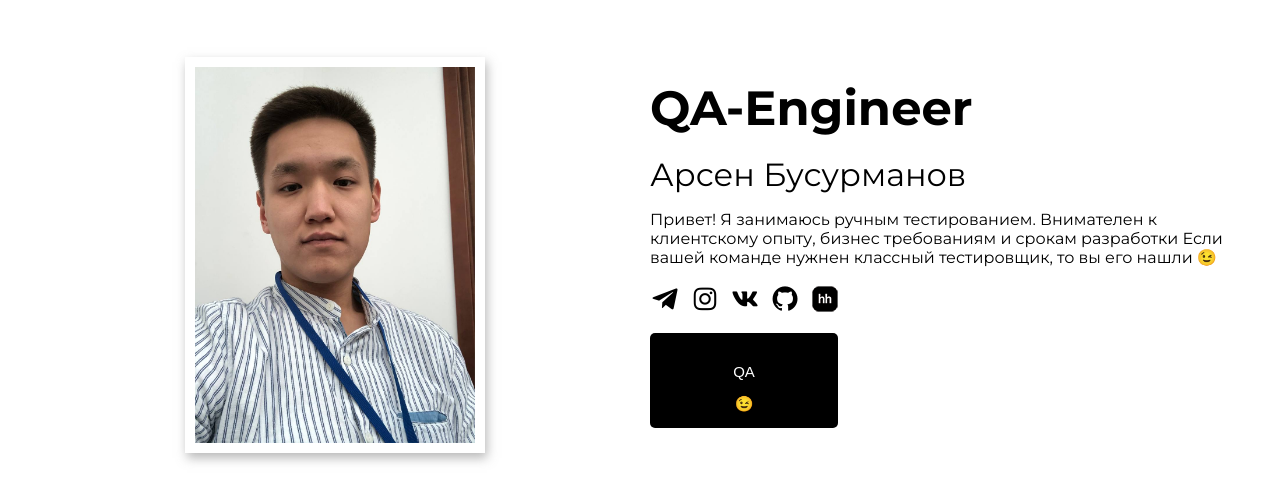
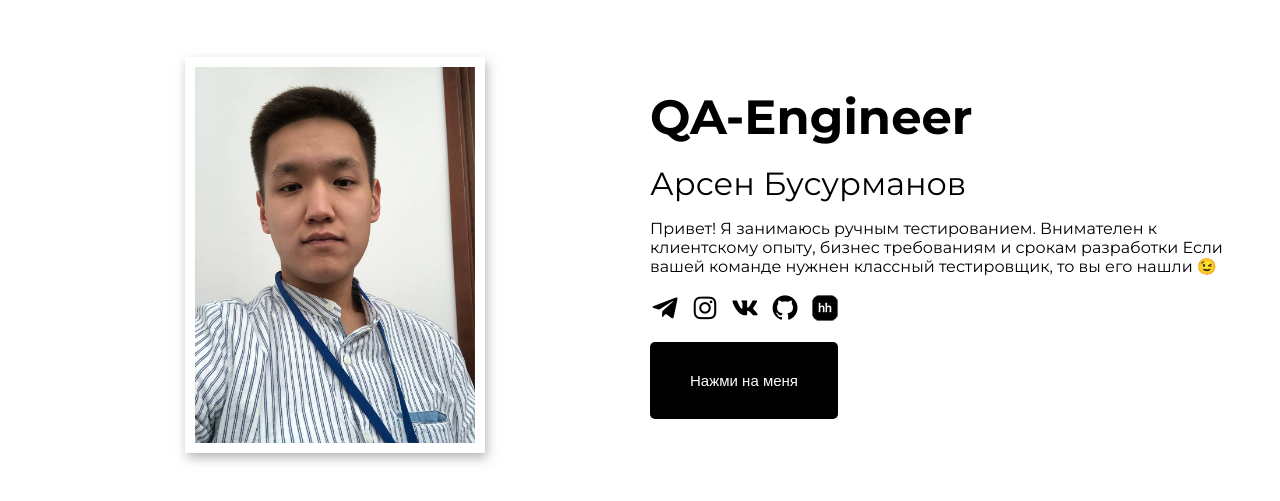
Before and after one commit to abz8/abz8.github.io, a plain HTML site: page index.html in a window 1280 px wide. Shown: the part 145-646 px from the top of the page. Drawn offline with nearby package versions, Linux system fonts and the light colour scheme.

Commit message:
Update index.html

```diff
--- a/index.html
+++ b/index.html
@@ -41,7 +41,7 @@
           <a class="rull" href="https://hh.ru/resume/6b0cc35bff0bc466510039ed1f4d6c34344c51" target="_ blank"></a>
         </div>
         <div class="menu">
-            <button  class="men" href=""><p>QA</p> 😉</button>
+            <button  class="men" href=""><p>Нажми на меня</p></button>
           <script type="text/javascript" src="js.js"></script>
         </div>
       </div>
```
